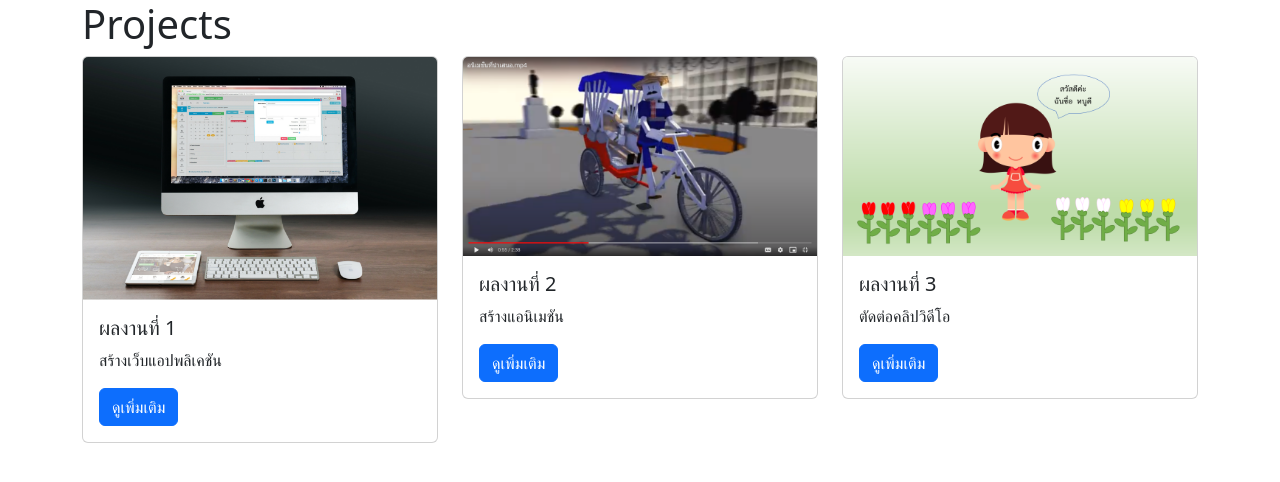
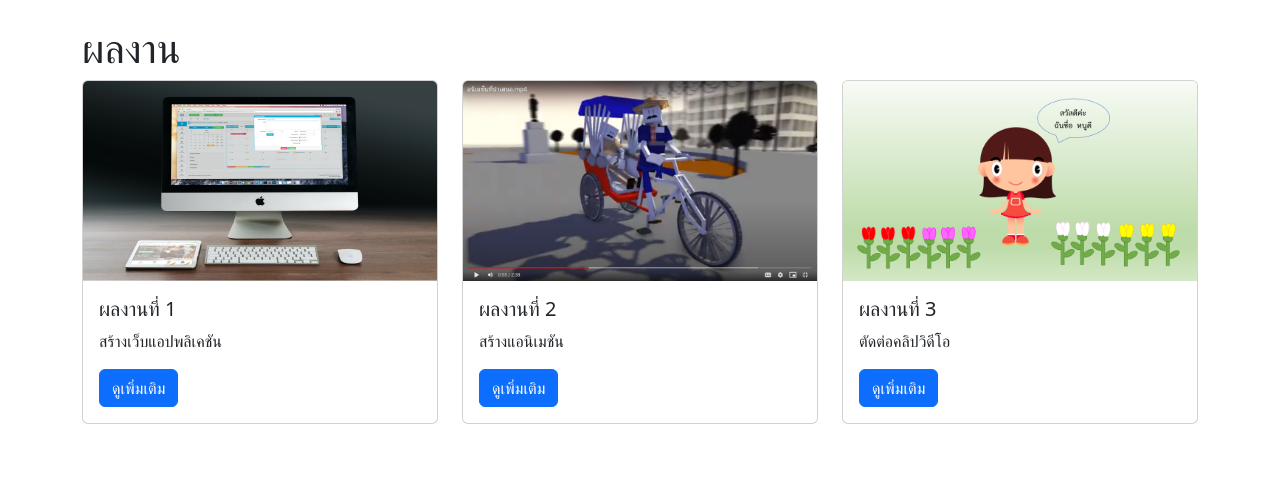
Before and after one commit to smeesathit/Django-portfolio-web, a Django app: template portfolio-web/projects/templates/projects/project_index.html in a window 1280 px wide. Shown: the top 482 px of the page. Run offline with Django 5.2, Linux system fonts and the light colour scheme; the template is opened without the code that fills it: values that come from a table or form of the project are taken from there, others are empty; data comes from the database, SQL or seed files in the repository; parts of the project's set-up code (start-up, migrations or seed data) failed here and were passed over.

Commit message:
touch up

```diff
--- a/portfolio-web/projects/templates/projects/project_detail.html
+++ b/portfolio-web/projects/templates/projects/project_detail.html
@@ -16,6 +16,9 @@
         <br>
         <h5>เทคโนโลยีที่ใช้:</h5>
         <p>{{ project.technology }}</p>
+        <a href="{% url 'project_index' %}" class="btn btn-primary">
+            กลับหน้าหลัก
+        </a>
     </div>
 </div>
 {% endblock page_content %}
--- a/portfolio-web/projects/templates/projects/project_index.html
+++ b/portfolio-web/projects/templates/projects/project_index.html
@@ -3,13 +3,13 @@
 {% extends "base.html" %}
 
 {% block page_content %}
-<h1>Projects</h1>
+<h1>ผลงาน</h1> <!--ผลงาน-->
 <div class="row">
 {% for project in projects %}
     <div class="col-md-4">
         <div class="card mb-2">
             {% if project.image %}
-                <img class="card-img-top" src="{{ project.image.url }}">
+                <img alt="{{ project.title }}" class="card-img-top" style="max-width: auto; height: 200px" src="{{ project.image.url }}"> <!--class="card-img-top" -->
             {% endif %}
             <div class="card-body">
                 <h5 class="card-title">{{ project.title }}</h5>
--- a/portfolio-web/templates/base.html
+++ b/portfolio-web/templates/base.html
@@ -6,7 +6,7 @@
     <title>Portfolio Web</title>
     <link href="https://cdn.jsdelivr.net/npm/bootstrap@5.3.3/dist/css/bootstrap.min.css" rel="stylesheet">
   </head>
-  <body class="container">
+  <body class="container mt-4">
     {% block page_content %}{% endblock page_content %}
   </body>
 </html>
```
